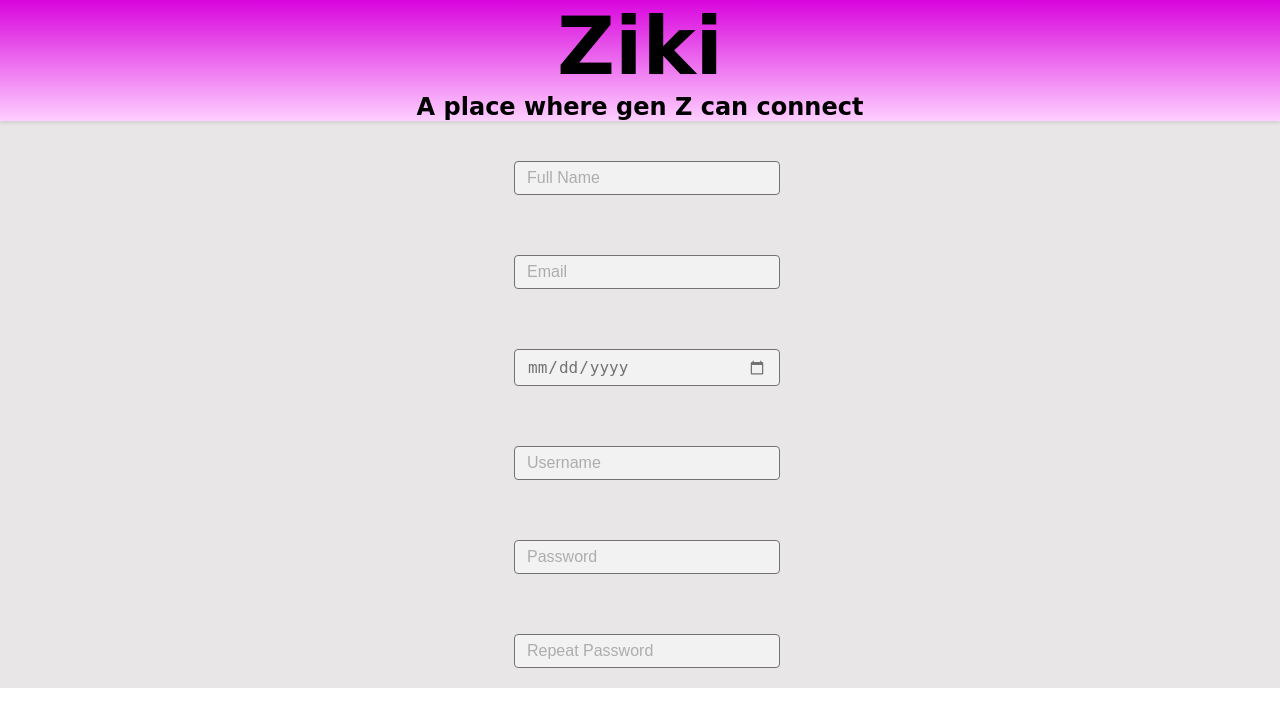
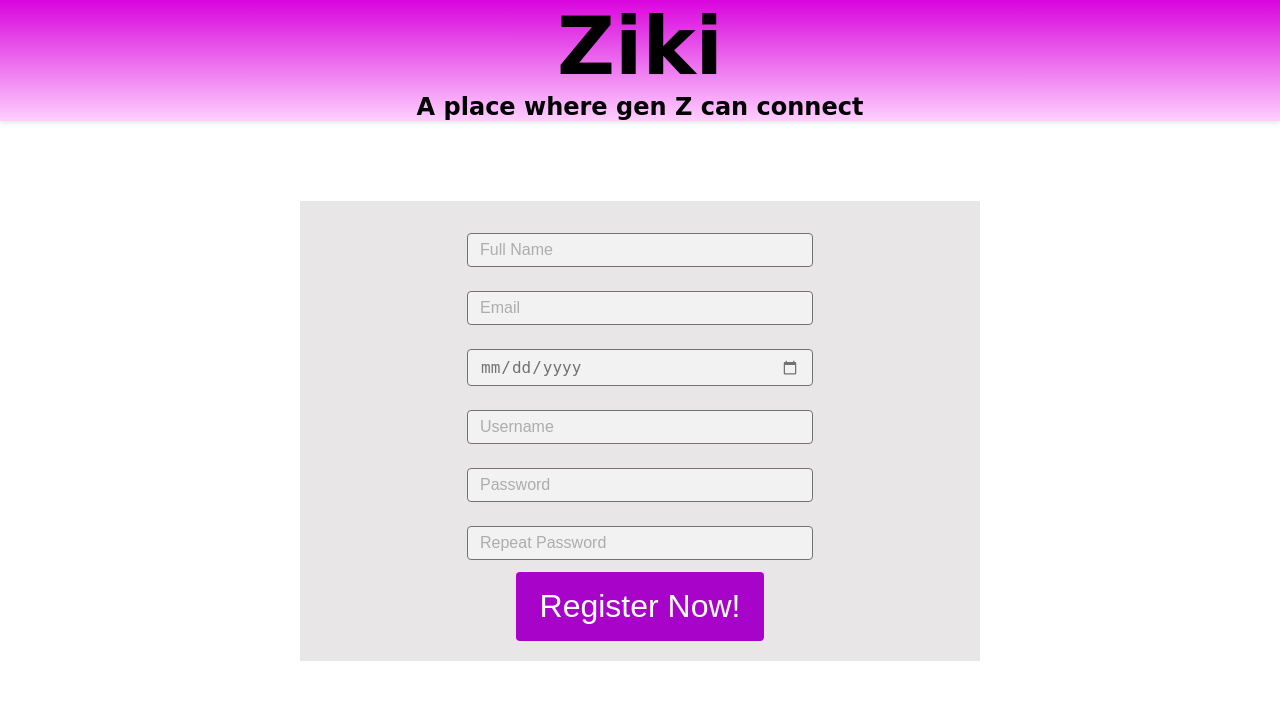
Before and after one commit to dabby04/Ziki, a PHP site: page /registration.html in a window 1280 px wide. Shown: the top 727 px of the page. Run offline with PHP 8.4, Linux system fonts and the light colour scheme; some web fonts are replaced.

Commit message:
Registration page

```diff
--- a/css/login.css
+++ b/css/login.css
@@ -53,6 +53,8 @@ body {
     font-size: 32px;
     border: none;
     border-radius: 4px;
+    float: right;
+    margin-right: 10em;
   }
 
   .input-container{
@@ -77,16 +79,30 @@ body {
     float: left;
     margin-left: 10em;
 }
-.button{
-    float: right;
-    margin-right: 10em;
-}
 
 #registration{
     background-color: rgb(232, 230, 230);
+    width: 50%;
+    margin: auto;
+    padding: 20px;
+    margin-top: 5em;
+    margin-bottom: 5em;
+    align-items: center;
+    justify-content: center;
 }
 
-#registration.input-container{
-    margin-top: 0.5px;
-    margin-bottom: 0.5px;
+#registration .input-field{
+    width: 50%;
+    margin: 0.75em;
 }
+
+#button-container{
+  display: flex;
+  align-items: center;
+  justify-content: center;
+}
+
+#button-container .button{
+  margin:0;
+  float:none;
+}
--- a/registration.html
+++ b/registration.html
@@ -7,32 +7,32 @@
 </head>
 
 <body>
-    <header>
   <header class="header">
     <h1 class="title">Ziki</h1>
     <h6 class="subtitle">A place where gen Z can connect</h6>
-            </div>
   </header>
 
   <form id="registration">
     <div class="input-container">
-                <input type="text" id="name" class="input-field" aria-label="Full Name", placeholder="Full Name" />
+      <input type="text" id="name" class="input-field" aria-label="Full Name" , placeholder="Full Name" />
     </div>
     <div class="input-container">
-                <input type="email" id="email" class="input-field" aria-label="Email", placeholder="Email" />
+      <input type="email" id="email" class="input-field" aria-label="Email" , placeholder="Email" />
     </div>
     <div class="input-container">
-                <input type="date" id="dob" class="input-field" aria-label="Date of Birth", placeholder="Date of Birth" />
+      <input type="date" id="dob" class="input-field" aria-label="Date of Birth" , placeholder="Date of Birth" />
     </div>
     <div class="input-container">
-            <input type="text" id="username" class="input-field" aria-label="Username", placeholder="Username" />
+      <input type="text" id="username" class="input-field" aria-label="Username" , placeholder="Username" />
     </div>
     <div class="input-container">
-            <input type="password" id="password" class="input-field" aria-label="Password", placeholder="Password" />
+      <input type="password" id="password" class="input-field" aria-label="Password" , placeholder="Password" />
     </div>
     <div class="input-container">
-            <input type="password" id="repeat" class="input-field" aria-label="Password", placeholder="Repeat Password" />
+      <input type="password" id="repeat" class="input-field" aria-label="Password" , placeholder="Repeat Password" />
+    </div>
+    <div id="button-container">
+      <button class="button" type="submit">Register Now!</button>
     </div>
   </form>
 </body>
-</header>
```
Also changed, not shown: 1 other file. Lines whose indentation alone changed are shown as unchanged.
